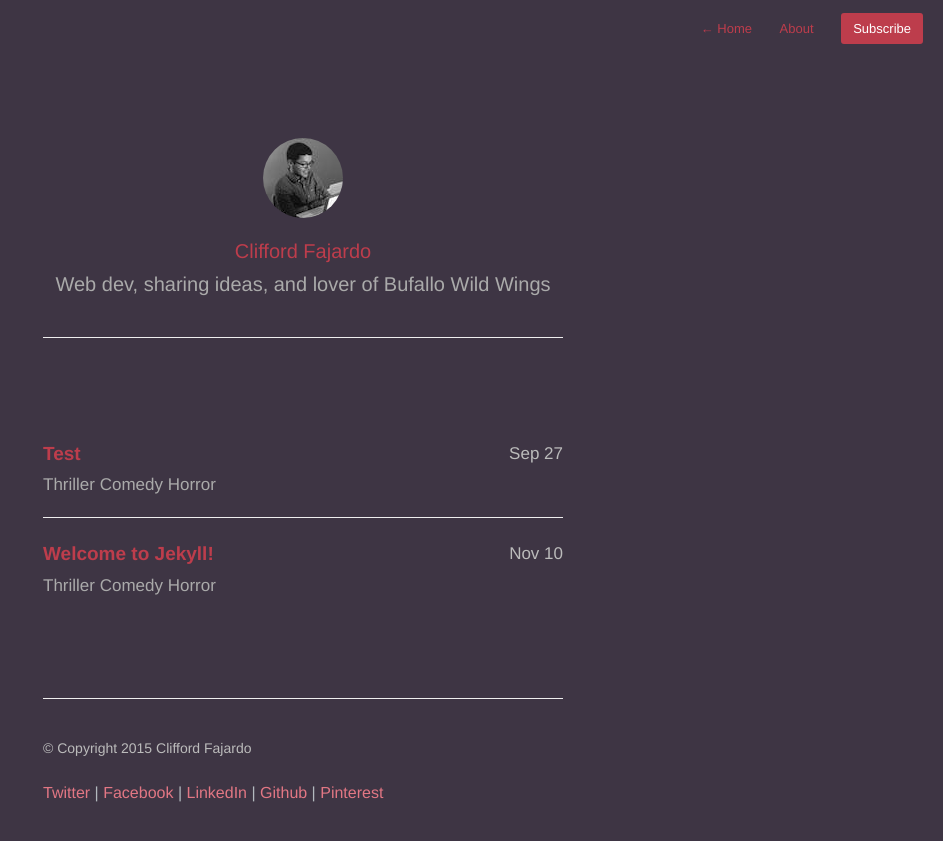
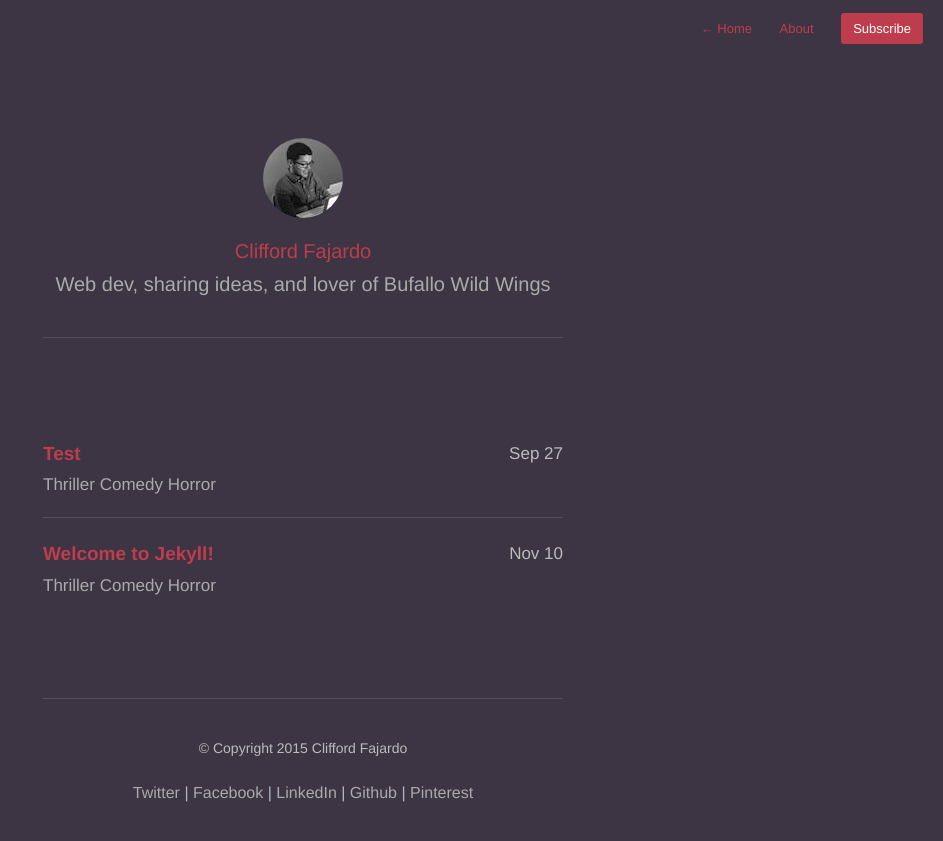
Before and after one commit to JosephSun/cliffordfajardo.github.io, a Jekyll site: the page built from index.html, in a window 1280 px wide. Shown: the top 841 px of the page, without its empty margins (337-1280 px from the left). Built offline with Jekyll 4.4.1, drawn with Linux system fonts in a browser that asks for light colours; nearby versions of some CDN libraries; Markdown is read by kramdown in place of the engine named in the settings; the list of posts is cut into pages by our own code.

Commit message:
updating theme

```diff
--- a/assets/css/style.css
+++ b/assets/css/style.css
@@ -77,7 +77,7 @@
 }
 
 .profile #header {
-	border-bottom: 1px solid #eee;
+	border-bottom: 1px solid #5A4C63;
 	margin-bottom: 40px;
 	padding-bottom: 40px;
 	text-align: center;
@@ -168,8 +168,8 @@
 #post-list li:hover .dates,
 #title:hover {
 	text-decoration: none;
-	color: #5badf0;
-	color: #5694f1;
+	color: #E27784;
+	color: #E27784;
 }
 
 p a { color: #E27784; }
@@ -390,7 +390,7 @@
 
 #post-list li+li {
 	padding-top: 20px;
-	border-top: 1px solid #eee;
+	border-top: 1px solid #5A4C63;
 }
 
 #post-list a {
@@ -435,9 +435,16 @@
 }
 
 #footer {
-	box-shadow: inset 0 1px 0 #eee;
+	box-shadow: inset 0 1px 0 #5A4C63;
 	padding: 40px 0 0 0;
 	margin-top: 100px;
+	text-align: center;
+}
+#footer a{
+	color:#aaa;
+}
+#footer a:hover{
+	color: #E27784;
 }
 
 /* Post Page */
```
